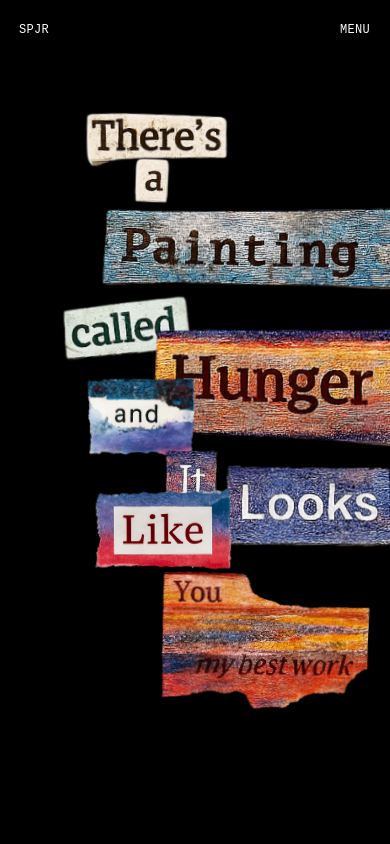
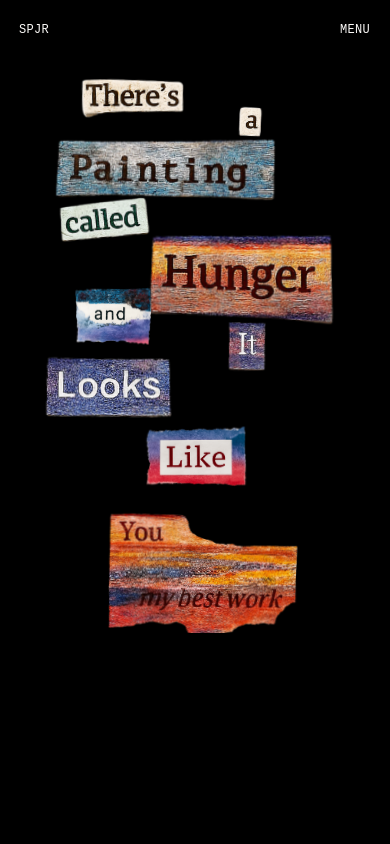
Before and after one commit to codedbymari/spjr-portfolio, a React (Create React App) app: page / in a window 390 px wide. Shown: the top 844 px of the page. Built offline with nearby package versions, Linux system fonts and the light colour scheme; a web font is replaced by a local one.

Commit message:
fixed footer

```diff
--- a/src/components/pages/HeroCollage.js
+++ b/src/components/pages/HeroCollage.js
@@ -21,10 +21,11 @@ const HeroCollage = ({ isLoadingComplete }) => {
     {
       id: 'theres',
       src: '/assets/images/theres.png',
-      top: '10%',
-      left: '15%',
+      // Mobile: top, left, width | Tablet: top, left, width | Desktop: original
+      mobile: { top: '5%', left: '15%', maxWidth: '130px' },
+      tablet: { top: '10%', left: '12%', maxWidth: '160px' },
+      desktop: { top: '10%', left: '15%', maxWidth: '180px' },
       rotate: -2,
-      maxWidth: '180px',
       delay: 0.1,
       scrollSpeed: -0.3,
       horizontalShift: -20
@@ -32,10 +33,10 @@ const HeroCollage = ({ isLoadingComplete }) => {
     {
       id: 'a',
       src: '/assets/images/a.png',
-      top: '18%',
-      left: '30%',
+      mobile: { top: '11%', left: '60%', maxWidth: '40px' },
+      tablet: { top: '17%', left: '50%', maxWidth: '55px' },
+      desktop: { top: '18%', left: '30%', maxWidth: '60px' },
       rotate: 1,
-      maxWidth: '60px',
       delay: 0.4,
       scrollSpeed: 0.5,
       horizontalShift: 15
@@ -43,10 +44,10 @@ const HeroCollage = ({ isLoadingComplete }) => {
     {
       id: 'painting',
       src: '/assets/images/painting.png',
-      top: '25%',
-      left: '20%',
+      mobile: { top: '16%', left: '8%', maxWidth: '240px' },
+      tablet: { top: '24%', left: '15%', maxWidth: '290px' },
+      desktop: { top: '25%', left: '20%', maxWidth: '320px' },
       rotate: -0.5,
-      maxWidth: '320px',
       delay: 0.7,
       scrollSpeed: -0.2,
       horizontalShift: -30
@@ -54,10 +55,10 @@ const HeroCollage = ({ isLoadingComplete }) => {
     {
       id: 'called',
       src: '/assets/images/called.png',
-      top: '40%',
-      left: '10%',
+      mobile: { top: '28%', left: '10%', maxWidth: '105px' },
+      tablet: { top: '38%', left: '10%', maxWidth: '135px' },
+      desktop: { top: '40%', left: '10%', maxWidth: '150px' },
       rotate: -1.5,
-      maxWidth: '150px',
       delay: 1.0,
       scrollSpeed: 0.4,
       horizontalShift: 25
@@ -65,10 +66,10 @@ const HeroCollage = ({ isLoadingComplete }) => {
     {
       id: 'hunger',
       src: '/assets/images/hunger.png',
-      top: '43%',
-      left: '35%',
+      mobile: { top: '33%', left: '35%', maxWidth: '210px' },
+      tablet: { top: '41%', left: '42%', maxWidth: '250px' },
+      desktop: { top: '43%', left: '35%', maxWidth: '280px' },
       rotate: 1,
-      maxWidth: '280px',
       delay: 1.3,
       scrollSpeed: -0.6,
       horizontalShift: -15
@@ -76,10 +77,10 @@ const HeroCollage = ({ isLoadingComplete }) => {
     {
       id: 'and',
       src: '/assets/images/and.png',
-      top: '52%',
-      left: '18%',
+      mobile: { top: '44%', left: '15%', maxWidth: '85px' },
+      tablet: { top: '50%', left: '15%', maxWidth: '110px' },
+      desktop: { top: '52%', left: '18%', maxWidth: '120px' },
       rotate: 0.8,
-      maxWidth: '120px',
       delay: 1.6,
       scrollSpeed: 0.3,
       horizontalShift: 10
@@ -87,10 +88,10 @@ const HeroCollage = ({ isLoadingComplete }) => {
     {
       id: 'it',
       src: '/assets/images/it.png',
-      top: '63%',
-      left: '40%',
+      mobile: { top: '50%', left: '58%', maxWidth: '50px' },
+      tablet: { top: '60%', left: '48%', maxWidth: '65px' },
+      desktop: { top: '63%', left: '40%', maxWidth: '70px' },
       rotate: -1,
-      maxWidth: '70px',
       delay: 1.9,
       scrollSpeed: -0.4,
       horizontalShift: -25
@@ -98,10 +99,10 @@ const HeroCollage = ({ isLoadingComplete }) => {
     {
       id: 'looks',
       src: '/assets/images/looks.png',
-      top: '65%',
-      left: '58%',
+      mobile: { top: '56%', left: '8%', maxWidth: '135px' },
+      tablet: { top: '63%', left: '60%', maxWidth: '160px' },
+      desktop: { top: '65%', left: '58%', maxWidth: '180px' },
       rotate: -0.8,
-      maxWidth: '180px',
       delay: 2.2,
       scrollSpeed: 0.7,
       horizontalShift: 20
@@ -109,10 +110,10 @@ const HeroCollage = ({ isLoadingComplete }) => {
     {
       id: 'like',
       src: '/assets/images/like.png',
-      top: '70%',
-      left: '20%',
+      mobile: { top: '70%', left: '35%', maxWidth: '110px' },
+      tablet: { top: '70%', left: '18%', maxWidth: '140px' },
+      desktop: { top: '70%', left: '20%', maxWidth: '150px' },
       rotate: -0.5,
-      maxWidth: '150px',
       delay: 2.5,
       scrollSpeed: -0.5,
       horizontalShift: -10
@@ -120,10 +121,10 @@ const HeroCollage = ({ isLoadingComplete }) => {
     {
       id: 'mybestwork',
       src: '/assets/images/youmybestwork.png',
-      top: '82%',
-      left: '40%',
+      mobile: { top: '85%', left: '25%', maxWidth: '200px' },
+      tablet: { top: '80%', left: '38%', maxWidth: '200px' },
+      desktop: { top: '82%', left: '40%', maxWidth: '220px' },
       rotate: -0.5,
-      maxWidth: '220px',
       delay: 2.8,
       scrollSpeed: 0.2,
       horizontalShift: 15
@@ -159,10 +160,10 @@ const HeroCollage = ({ isLoadingComplete }) => {
   return (
     <section
       ref={containerRef}
-      className="flex flex-col items-center justify-center min-h-[85vh] sm:min-h-[90vh] w-full px-4 sm:px-6 md:px-8 lg:px-10 xl:px-12 relative overflow-hidden z-10 transition-colors duration-500 mb-20"
+      className="flex flex-col items-center justify-center min-h-[75vh] sm:min-h-[85vh] lg:min-h-[90vh] w-full px-4 sm:px-6 md:px-8 lg:px-10 xl:px-12 relative overflow-hidden z-10 transition-colors duration-500 mb-12 sm:mb-16 lg:mb-20"
       style={{ backgroundColor: colors.primary }}
     >
-      <div className="relative w-full max-w-[700px] h-[650px] sm:h-[750px] md:h-[700px]">
+      <div className="relative w-full max-w-[500px] h-[550px] sm:max-w-[600px] sm:h-[650px] md:max-w-[650px] md:h-[700px] lg:max-w-[700px] lg:h-[750px]">
         <AnimatePresence>
           {showWords && wordPieces.map(piece => (
             <WordPiece
@@ -179,8 +180,26 @@ const HeroCollage = ({ isLoadingComplete }) => {
   );
 };
 
-// Separate component for each word to use hooks properly
 const WordPiece = ({ piece, scrollYProgress, isDark, pieceVariants }) => {
+  const [dimensions, setDimensions] = useState(piece.mobile);
+
+  useEffect(() => {
+    const updateDimensions = () => {
+      const width = window.innerWidth;
+      if (width < 640) {
+        setDimensions(piece.mobile);
+      } else if (width < 1024) {
+        setDimensions(piece.tablet);
+      } else {
+        setDimensions(piece.desktop);
+      }
+    };
+
+    updateDimensions();
+    window.addEventListener('resize', updateDimensions);
+    return () => window.removeEventListener('resize', updateDimensions);
+  }, [piece]);
+
   const y = useTransform(
     scrollYProgress,
     [0, 1],
@@ -211,9 +230,9 @@ const WordPiece = ({ piece, scrollYProgress, isDark, pieceVariants }) => {
       exit="hidden"
       style={{
         position: 'absolute',
-        top: piece.top,
-        left: piece.left,
-        maxWidth: piece.maxWidth,
+        top: dimensions.top,
+        left: dimensions.left,
+        maxWidth: dimensions.maxWidth,
         width: 'auto',
         height: 'auto',
         rotate: `${piece.rotate}deg`,
--- a/src/components/pages/LandingPage.js
+++ b/src/components/pages/LandingPage.js
@@ -872,11 +872,11 @@ const LandingPage = ({ currentPage, onNavigate, isInitialLoad = true, isLoadingC
         </div>
       </section>
 
-      {/* Footer Image Section with Overlapping Reveal Effect */}
+     {/* Footer Image Section with Overlapping Reveal Effect */}
       <section
         className="w-full relative"
         style={{
-          marginTop: '-120px',
+          marginTop: 'clamp(-40px, -8vw, -120px)',
           zIndex: 0
         }}
       >
```
